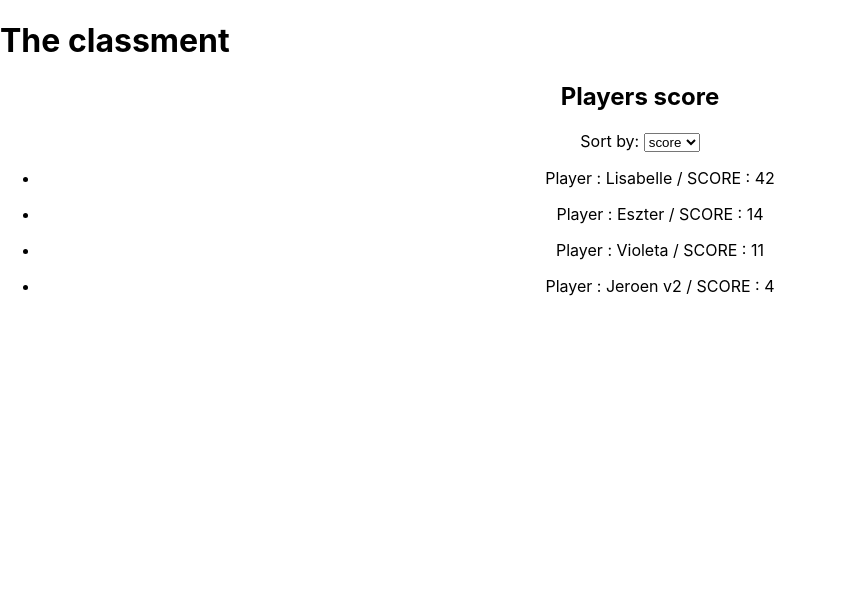
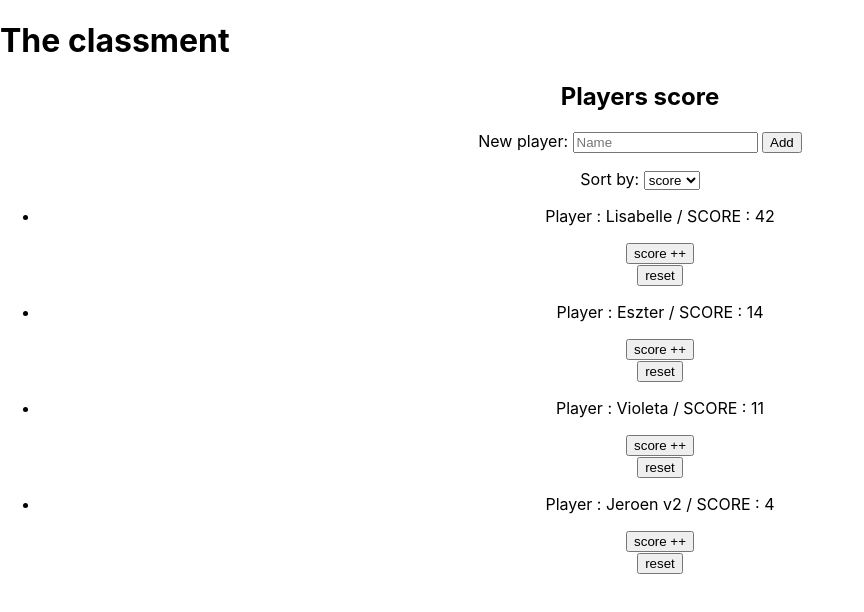
Before and after one commit to Tomtom-dev/scoreBoardApp, a React (Create React App) app: page / in a window 1280 px wide. Shown: the top 612 px of the page, without its empty margins (0-864 px from the left). Built offline with nearby package versions, Linux system fonts and the light colour scheme.

Commit message:
addplayers

```diff
--- /dev/null
+++ b/src/components/AddPlayerForm.js
@@ -0,0 +1,16 @@
+import React, { useState } from "react";
+
+export default function AddPlayerForm() {
+
+const [name, set_name] = useState("");
+
+  return (
+    <div className="AddPlayerForm">
+      <p>
+        New player:{" "}
+        <input onChange={event => set_name (event.target.value)} type="text" placeholder="Name" value={name}/>{" "}
+        <button onClick={AddPlayerForm}>Add</button>
+      </p>
+    </div>
+  );
+}
--- a/src/components/Players.js
+++ b/src/components/Players.js
@@ -1,11 +1,22 @@
 import React from "react";
 
 export default function Player(props) {
+
+  const onClickIncrement = () => {
+    // call the callback prop passed down from the scoreboard
+    props.incrementScore(props.id,1 );
+  };
+
+
+
   return (
       <ul>
 <li className="Player">
-      <p style={{clear:"left" }}> Player : {props.name}  /  SCORE : {props.score} </p>
+      <p key={props.id} style={{clear:"left" }}> Player : {props.name}  /  SCORE : {props.score} </p>
+  <button onClick={onClickIncrement}> score ++ </button>
     </li>
+    <button >reset</button>
       </ul>
+
   );
-}
+  }
--- a/src/components/Scoreboard.js
+++ b/src/components/Scoreboard.js
@@ -1,6 +1,7 @@
 import React, {useState} from "react" ;
 
 import Player from '../components/Players'
+import AddPlayerForm from '../components/AddPlayerForm'
 
 export default function Scoreboard() {
 
@@ -11,30 +12,46 @@ export default function Scoreboard() {
         { id: 4, name: "Lisabelle", score: 42 },
         ]);
 
-    function compare_numbers(player_a, player_b) {
-        return player_b.score - player_a.score;
-    }
+    const playersCopy3 = [...players]
+    const initialScore = playersCopy3.map(player => player.score);
+    const [numberScore, setnumberScore] = useState(initialScore);
 
     const playersCopy = [...players]
-    // first "copy" the array
-    // then sort it with the `compare_score` callback function
     const compare_score =  playersCopy.sort(compare_numbers);
-
+    function compare_numbers(player_a, player_b) {
+      return player_b.score - player_a.score;
+  }
+  const [sort_by, set_sort_by] = useState("score");
     const playersCopy2 = [...players]
     const compare_name= playersCopy2.sort((a,b) => a.name.localeCompare(b.name, 'fr', {ignorePunctuation: true}) )
-
-    const [sort_by, set_sort_by] = useState("score");
 
     const change_sorting = event => {
       set_sort_by(event.target.value);
     };
-
     const playersSorted = (sort_by === "name") ? compare_name : compare_score
 
+    function incrementScore (id, changeBy) {
 
+     const updatedPlayers = players.map((player) => {
+        if(player.id === id){
+          return{
+            id : player.id,
+            name: player.name,
+            score: player.score+ changeBy,
+          }
+        } else{
+          return player;
+        }
+     });
+     set_players(updatedPlayers)
+    }
 
     return (
         <div>
+
+          <AddPlayerForm addPlayer={name => {
+          console.log("Let's add a new player with the name:", name);
+        }}/>
       <p>
         Sort by:{" "}
         <select onChange={change_sorting}>
@@ -43,13 +60,14 @@ export default function Scoreboard() {
         </select>
       </p>
           {playersSorted.map((player) => {
-            // console.log("PLAYER:", player.name, player.score);
             return (
               <Player
                 key={player.id}
                 id={player.id}
                 name={player.name}
                 score={player.score}
+                incrementScore= {incrementScore}
+
               />
             );
           })}
--- a/src/components/Title.js
+++ b/src/components/Title.js
@@ -5,6 +5,7 @@ export default class Title extends Component {
         return (
             <div>
                 <h1 style={{float:"left" }} >The classment</h1>
+
             </div>
         )
     }
```
